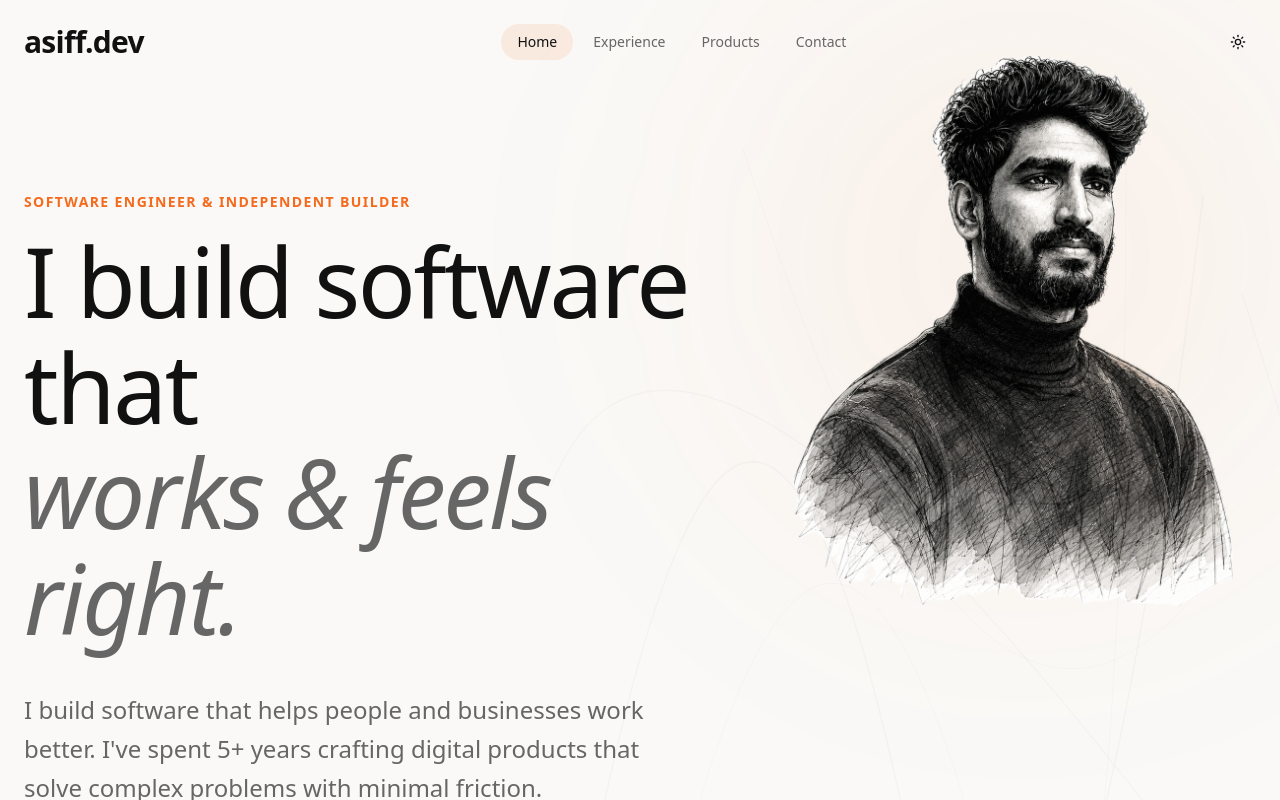
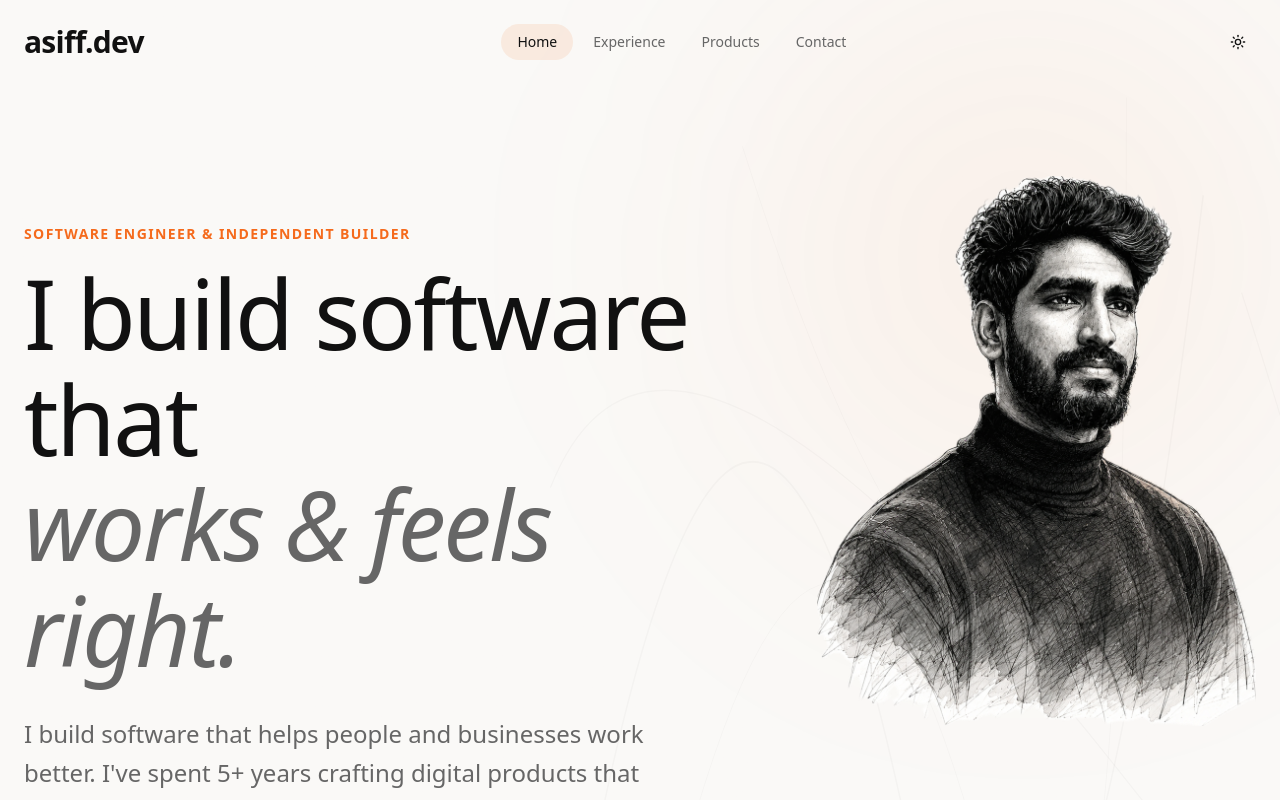
Before and after one commit to asiffmahmad/webprofile, a Next.js app: page / in a window 1280 px wide. Built offline with nearby package versions, Linux system fonts and the light colour scheme; no server answers; a web font is replaced by a local one.

Commit message:
fix: align hero text and image and remove unwanted spacing

```diff
--- a/src/components/sections/HeroSection.tsx
+++ b/src/components/sections/HeroSection.tsx
@@ -49,16 +49,16 @@ export function HeroSection() {
         </svg>
       </div>
 
-      <div className="container mx-auto px-6 grid grid-cols-1 md:grid-cols-12 gap-8 md:gap-12 items-start relative z-10">
+      <div className="container mx-auto px-6 grid grid-cols-1 md:grid-cols-12 gap-8 items-start relative z-10 pt-12 md:pt-20">
 
         <motion.div
-          className="md:col-span-7 lg:col-span-7 space-y-8 md:space-y-10 z-20 pt-8 lg:pt-24"
+          className="md:col-span-7 lg:col-span-7 space-y-6 md:space-y-8 z-20"
           variants={staggerContainer}
           initial="initial"
           animate="animate"
         >
           <motion.div variants={fadeUp} className="space-y-4">
-            <p className="text-accent text-xs md:text-sm font-semibold tracking-widest uppercase">
+            <p className="text-accent text-xs md:text-sm font-semibold tracking-widest uppercase mt-4 md:mt-8 lg:mt-12">
               {heroData.eyebrow}
             </p>
             <h1 className="text-4xl md:text-6xl lg:text-8xl font-serif mb-6 leading-[1.1] tracking-tight">
@@ -67,11 +67,11 @@ export function HeroSection() {
             </h1>
           </motion.div>
 
-          <motion.p variants={fadeUp} className="text-lg md:text-xl lg:text-2xl text-muted font-light mb-8 md:mb-12 max-w-2xl leading-relaxed">
+          <motion.p variants={fadeUp} className="text-lg md:text-xl lg:text-2xl text-muted font-light mb-8 max-w-2xl leading-relaxed">
             {heroData.description}
           </motion.p>
 
-          <motion.div variants={fadeUp} className="flex flex-col sm:flex-row gap-4 md:gap-6 pt-4">
+          <motion.div variants={fadeUp} className="flex flex-col sm:flex-row gap-4 md:gap-6 pt-2">
             <Button asChild size="lg" className="bg-foreground text-background hover:bg-foreground/90 rounded-full h-12 md:h-14 px-8 text-sm md:text-base shadow-lg shadow-black/5 hover:scale-105 transition-transform">
               <a href="#products">{heroData.primaryButton}</a>
             </Button>
@@ -84,14 +84,14 @@ export function HeroSection() {
         {/* PORTRAIT */}
         <motion.div
           style={{ y, opacity }}
-          className="md:col-span-5 lg:col-span-5 relative h-[250px] sm:h-[300px] md:h-[450px] lg:h-[550px] pointer-events-none mt-8 md:mt-0 lg:-mt-10 z-10"
+          className="md:col-span-5 lg:col-span-5 relative h-[250px] sm:h-[300px] md:h-[450px] lg:h-[550px] pointer-events-none z-10"
         >
           <div className="absolute inset-0 w-full h-full">
             <Image
               src="/images/Subject.png"
               alt="Asiff Mahmad"
               fill
-              className="object-contain object-bottom"
+              className="object-contain object-top md:object-right-top"
               priority
             />
           </div>
```
